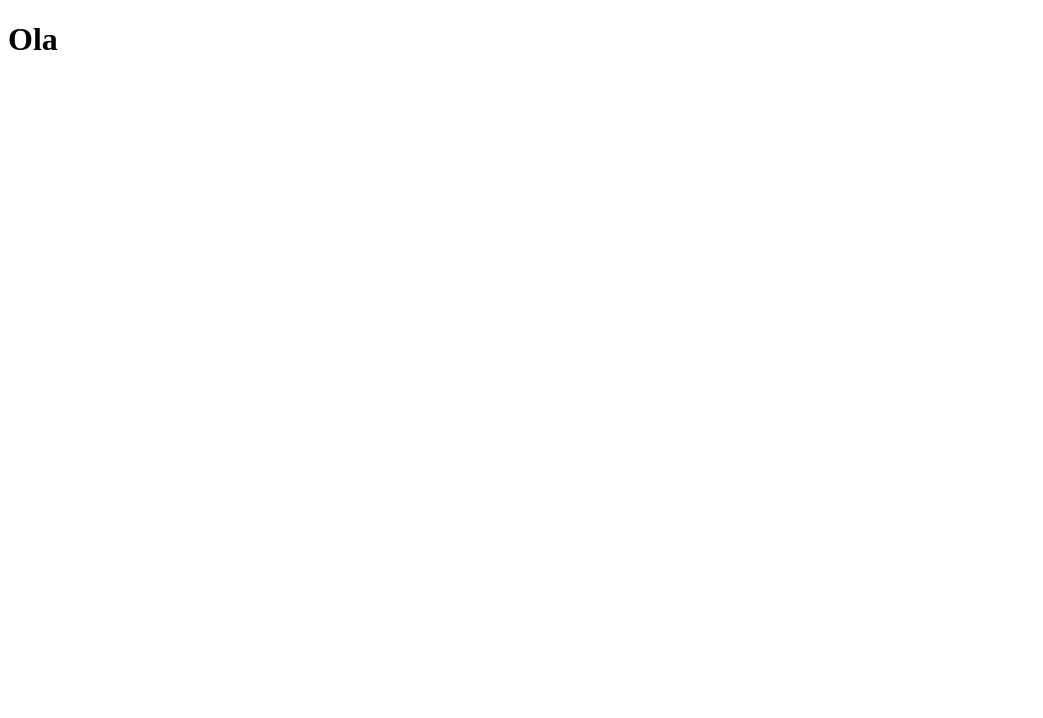
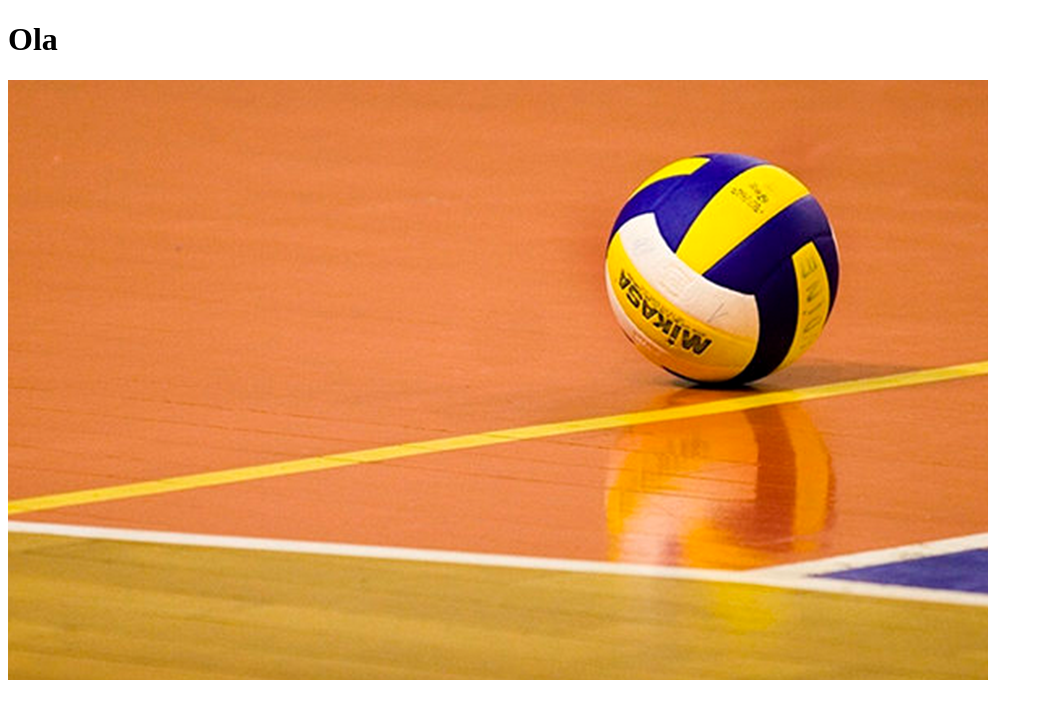
Before and after one commit to GustavoBravin/internet, a plain HTML site: page index.html in a window 1280 px wide. Shown: the whole page, without its empty margins (0-1043 px from the left). Drawn offline with Linux system fonts and the light colour scheme.

Commit message:
adicionei a primeira imagem

```diff
--- a/index.html
+++ b/index.html
@@ -7,5 +7,9 @@
 </head>
 <body>
     <h1>Ola</h1>
+
+    <img src="/Imagem/Bola.png" alt="">
+
+
 </body>
 </html>
```
